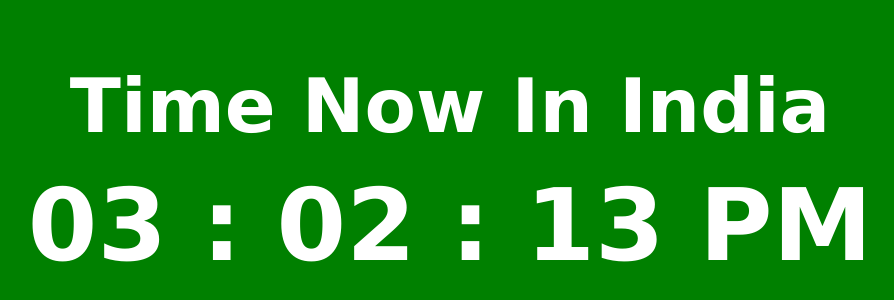
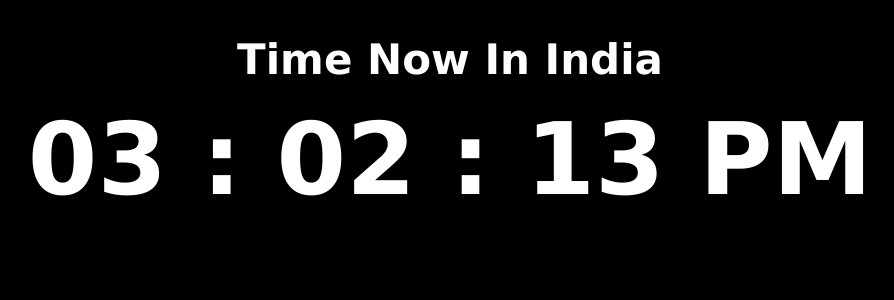
Before and after one commit to Pawantechofficial/clock, a plain HTML site: page index.html in a window 1280 px wide. Shown: the whole page, without its empty margins (190-1084 px from the left). Drawn offline with Linux system fonts and the light colour scheme.

Commit message:
Update index.html
75 px to 42 px

```diff
--- a/index.html
+++ b/index.html
@@ -8,7 +8,7 @@
     <style>
       body {
         color: rgb(255, 255, 255);
-        background: green;
+        background: black;
       }
       h1 {
         font-size: 100px;
@@ -17,7 +17,7 @@
       }
 
       h2 {
-        font-size: 75px;
+        font-size: 42px;
         text-align: center;
         font-family: Verdana, Geneva, Tahoma, sans-serif;
         margin-bottom: -50px;
```
